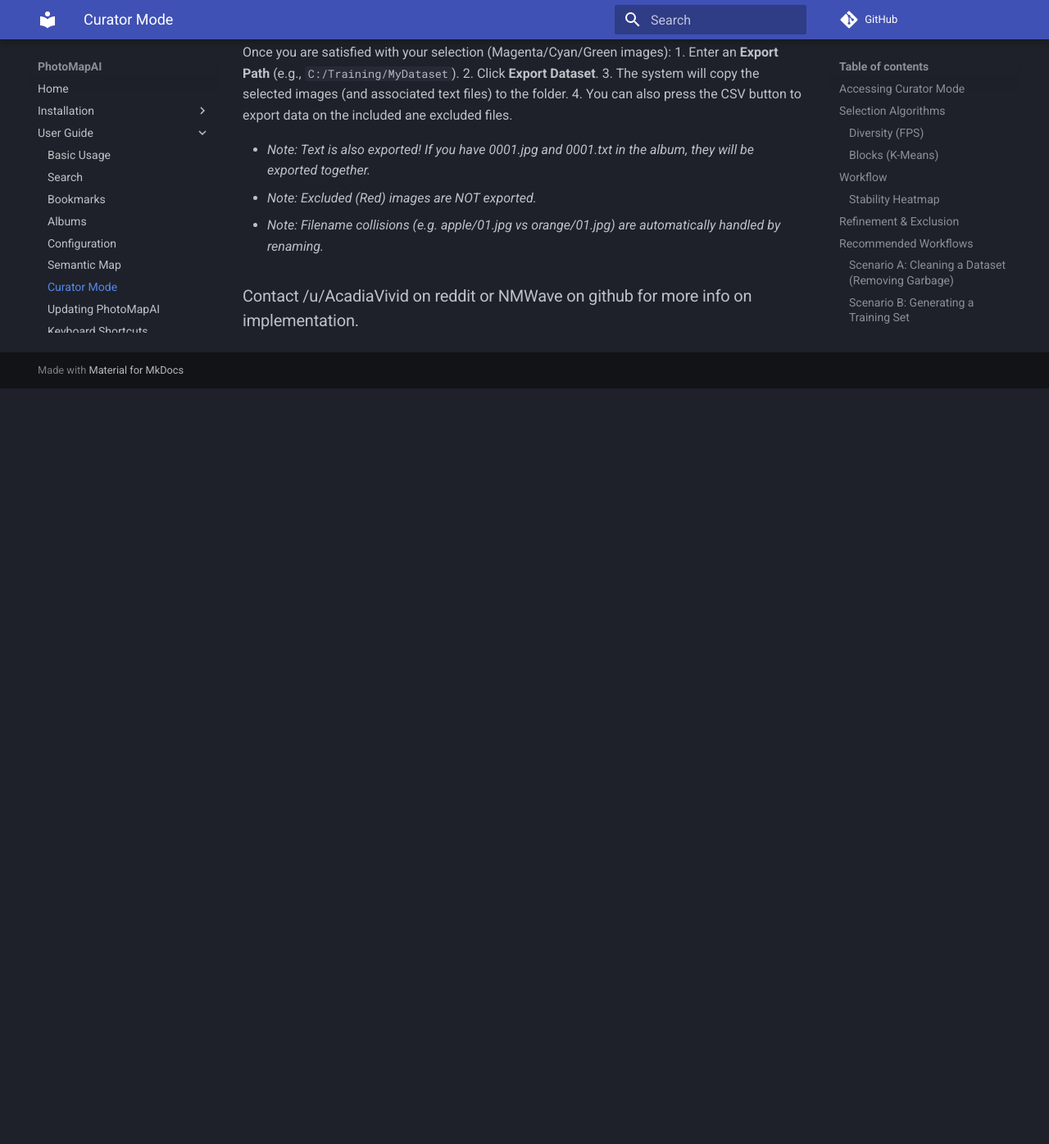
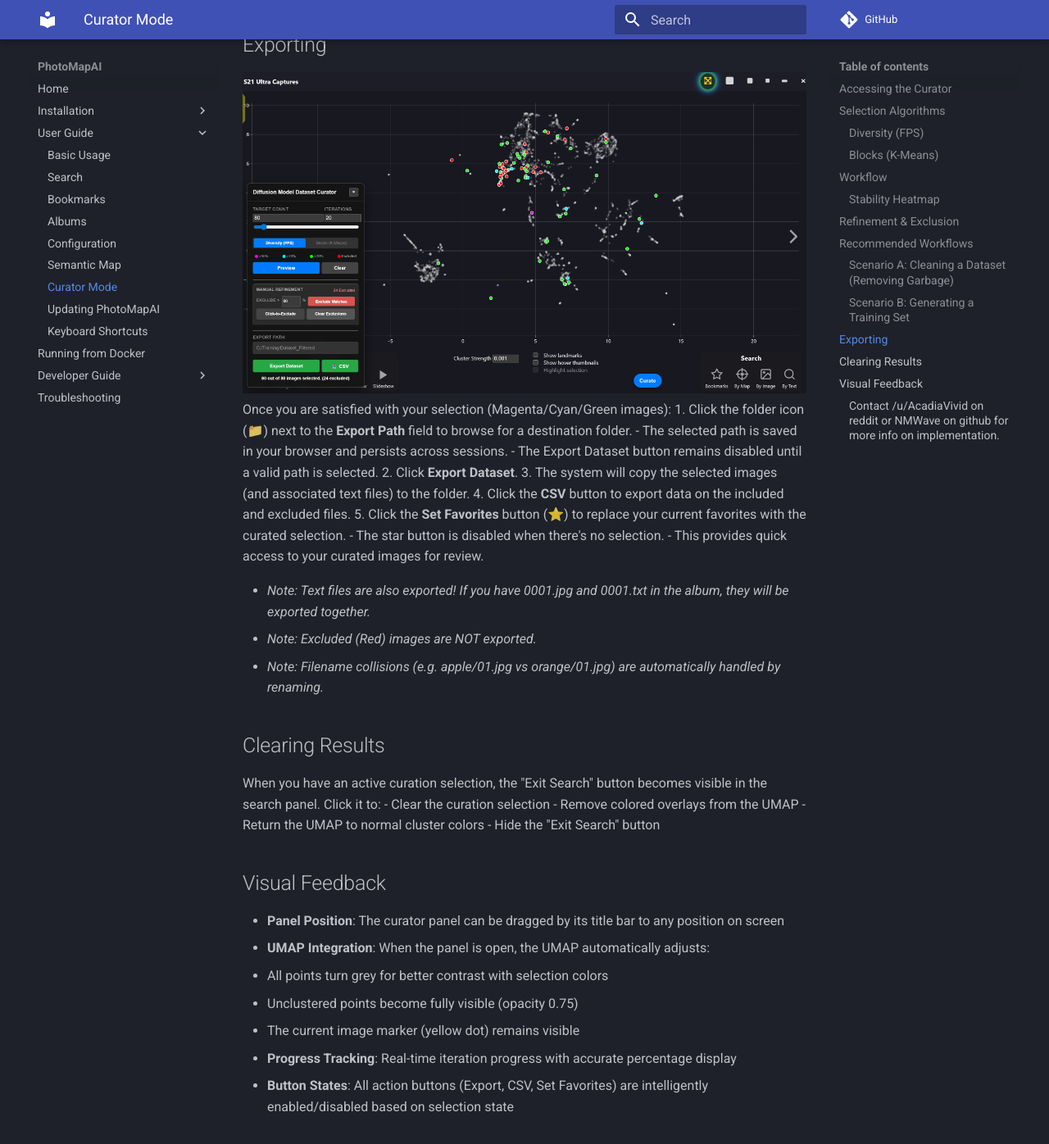
Before and after one commit to lstein/PhotoMapAI, an MkDocs documentation site: the page built from docs/user-guide/curator-mode.md, in a window 1280 px wide and 1400 px high, scrolled down 5243 px. Shown: the top 1396 px of the window at 82% size. Built offline with MkDocs 1.6.1 and Material for MkDocs 9.7.7, drawn with Linux system fonts in a browser that asks for light colours; comment, search, counter and statistics services are not loaded; before the commit the page ends 5717 px from its top, so only the background shows below that; some of the changed text lies outside the part shown.

Commit message:
Show clear search button for curation results and update documentation
Co-authored-by: lstein <111189+lstein@users.noreply.github.com>

```diff
--- a/docs/user-guide/curator-mode.md
+++ b/docs/user-guide/curator-mode.md
@@ -1,17 +1,20 @@
-# Curator Mode
+# Image Generation Model Dataset Curator
 
-Curator Mode is a powerful feature in PhotoMapAI designed to help you select a diverse or representative subset of images from a large album. This is particularly useful for creating training datasets for LoRA (Low-Rank Adaptation) models or simply thinning out a large collection using CLIP embeddings as the driver.
+The Dataset Curator is a powerful feature in PhotoMapAI designed to help you select a diverse or representative subset of images from a large album. This is particularly useful for creating training datasets for LoRA (Low-Rank Adaptation) models or simply thinning out a large collection using CLIP embeddings as the driver.
 
 ![Curator Mode Panel](../img/curator-panel.png)
 
-## Accessing Curator Mode
+## Accessing the Curator
 
 1.  Open an album in the grid view.
-2.  Click the **Curate** button floating in the bottom-right corner of the screen.
+2.  Click the **Favorites** menu button (⭐) in the top-right corner.
+3.  Select **Curate** (pencil icon 📝) from the dropdown menu.
+
+The curator panel will appear and can be repositioned by dragging its title bar.
 
 ## Selection Algorithms
 
-Curator Mode offers two distinct algorithms for selecting images:
+The curator offers two distinct algorithms for selecting images, selectable via radio buttons:
 
 ### Diversity (FPS)
 **Farthest Point Sampling** selects images that are as different from each other as possible.
@@ -31,13 +34,21 @@ Curator Mode offers two distinct algorithms for selecting images:
 
 
 ## Workflow
-1.  **Setup your UI**: Recommend setting Cluster Strength to 0.001, and turning off "Show landmarks", "Show hover thumbnails" and "Highlight selection" for a clean initial view.
+1.  **Setup your UI**:
+    - When the curator panel opens, the UMAP visualization automatically switches to grey mode - all points turn grey to make the colored selection overlays more visible.
+    - Unclustered points (normally very faint) increase in opacity to match clustered points, providing a uniform background.
+    - Recommend turning off "Show landmarks" and "Show hover thumbnails" in the UMAP controls for a cleaner view.
+    - The UMAP checkboxes are arranged in two columns for easy access.
+
 ![Curator Mode Setup](../img/curator-setup.png)
+
 2.  **Set Target Count**: Choose how many images you want in your final set (e.g., 50, 150).
 3.  **Set Iterations**:
     -   Algorithms like FPS can be sensitive to the starting point. Running multiple iterations (Monte Carlo simulation) helps identify the "consensus" selections—images that are statistically important regardless of the random start.
     -   **Recommendation:** Set to 20 iterations for analysis.
-4.  **Run Preview**: Click **Preview** to run the simulation.
+4.  **Run Selection**: Click **Select Diverse Images** to run the simulation.
+    -   A yellow-and-white progress bar appears below the title, showing real-time progress (e.g., "Iteration 5/20").
+    -   The progress bar accurately reflects each iteration as it completes.
 
 ![Curator Mode Preview](../img/curator-preview.png)
 
@@ -47,7 +58,7 @@ The results are displayed as a Stability Heatmap:
 -   🔵 **Cyan**: Stable (Selected in >70% of runs).
 -   🟢 **Green**: Variable (Selected in <70% of runs). Edge cases that usually fill gaps.
 
-Unselected images will be dimmed.
+Unselected images will be dimmed. When you have an active curation selection, the "Exit Search" button appears, allowing you to clear the selection and return to normal view.
 
 ## Refinement & Exclusion
 You can manually refine the selection by "Excluding" images. Excluding an image removes it from calculations and exports.
@@ -55,7 +66,7 @@ You can manually refine the selection by "Excluding" images. Excluding an image
 This allows for a "Drill Down" workflow:
 1.  Run the analysis.
 2.  If the top results (Magenta) are garbage (e.g., blurry images), Exclude them.
-3.  Run Preview again. The algorithm is forced to ignore the excluded images and find the next best candidates.
+3.  Run Select Diverse Images again. The algorithm is forced to ignore the excluded images and find the next best candidates.
 
 -   **Click-to-Exclude**: Toggle this mode and click images in the grid (or UMAP) to exclude/include them. Excluded images appear with a **Red Border**.
 -   **Exclude Matches**: Bulk-exclude all images that meet a certain frequency threshold (e.g., >90%).
@@ -67,30 +78,51 @@ This allows for a "Drill Down" workflow:
 
 ### Scenario A: Cleaning a Dataset (Removing Garbage)
 1.  Set **Target Count** to 20. Set **Iterations** to 20.
-2.  Run **Preview** (FPS).
+2.  Click **Select Diverse Images** (FPS).
 3.  Look at the **Magenta** (>90%) results. Since FPS hunts for outliers, these will be your "weirdest" images.
 4.  If they are broken/blurry, click **Exclude Matches** (or exclude manually).
-5.  Repeat until the preview shows only high-quality images.
+5.  Repeat until the selection shows only high-quality images.
     *   *Note: Do not export yet. You are just identifying what to ignore.*
 
 ### Scenario B: Generating a Training Set
 1.  Clear any previous selections (keep exclusions if you identified garbage in Scenario A).
 2.  Set **Target Count** to your desired training size (e.g., 150).
 3.  Set **Iterations** to 20.
-4.  Run **Preview**.
-5.  Review the selection. If you see images you don't want in your LoRA, **Exclude** them and run Preview again to replace them with fresh alternatives.
+4.  Click **Select Diverse Images**.
+5.  Review the selection. If you see images you don't want in your LoRA, **Exclude** them and run Select Diverse Images again to replace them with fresh alternatives.
 6.  **Export Dataset**.
 
 ## Exporting
 ![Ready To Export Example](../img/curator-readytoexport.png)
 Once you are satisfied with your selection (Magenta/Cyan/Green images):
-1.  Enter an **Export Path** (e.g., `C:/Training/MyDataset`).
+1.  Click the folder icon (📁) next to the **Export Path** field to browse for a destination folder.
+    - The selected path is saved in your browser and persists across sessions.
+    - The Export Dataset button remains disabled until a valid path is selected.
 2.  Click **Export Dataset**.
 3.  The system will copy the selected images (and associated text files) to the folder.
-4.  You can also press the CSV button to export data on the included ane excluded files.
+4.  Click the **CSV** button to export data on the included and excluded files.
+5.  Click the **Set Favorites** button (⭐) to replace your current favorites with the curated selection.
+    - The star button is disabled when there's no selection.
+    - This provides quick access to your curated images for review.
 
-*   *Note: Text is also exported! If you have 0001.jpg and 0001.txt in the album, they will be exported together.*
+*   *Note: Text files are also exported! If you have 0001.jpg and 0001.txt in the album, they will be exported together.*
 *   *Note: Excluded (Red) images are NOT exported.*
 *   *Note: Filename collisions (e.g. apple/01.jpg vs orange/01.jpg) are automatically handled by renaming.*
 
+## Clearing Results
+When you have an active curation selection, the "Exit Search" button becomes visible in the search panel. Click it to:
+- Clear the curation selection
+- Remove colored overlays from the UMAP
+- Return the UMAP to normal cluster colors
+- Hide the "Exit Search" button
+
+## Visual Feedback
+- **Panel Position**: The curator panel can be dragged by its title bar to any position on screen
+- **UMAP Integration**: When the panel is open, the UMAP automatically adjusts:
+  - All points turn grey for better contrast with selection colors
+  - Unclustered points become fully visible (opacity 0.75)
+  - The current image marker (yellow dot) remains visible
+- **Progress Tracking**: Real-time iteration progress with accurate percentage display
+- **Button States**: All action buttons (Export, CSV, Set Favorites) are intelligently enabled/disabled based on selection state
+
 ### Contact /u/AcadiaVivid on reddit or NMWave on github for more info on implementation.
--- a/photomap/frontend/static/javascript/curation.js
+++ b/photomap/frontend/static/javascript/curation.js
@@ -3,6 +3,7 @@ import { highlightCurationSelection, setUmapClickCallback, updateCurrentImageMar
 import { hideSpinner, showSpinner } from './utils.js';
 import { createSimpleDirectoryPicker } from './filetree.js';
 import { bookmarkManager } from './bookmarks.js';
+import { updateSearchCheckmarks } from './search-ui.js';
 
 let currentSelectionIndices = new Set();
 let excludedIndices = new Set();
@@ -184,6 +185,7 @@ function setupEventListeners() {
         exportBtn.disabled = true;
         if (csvBtn) csvBtn.disabled = true;
         updateStarButtonState();
+        updateSearchCheckmarks(null); // Hide clear search button
         setStatus("Selection cleared.", "normal");
     };
 
@@ -394,6 +396,9 @@ function setupEventListeners() {
                         setStatus(msg, "success");
                         hideSpinner();
 
+                        // Show clear search button for curation results
+                        updateSearchCheckmarks('curation');
+
                     } else if (progressData.status === 'error') {
                         clearInterval(pollInterval);
                         throw new Error(progressData.error || 'Curation failed');
@@ -538,6 +543,7 @@ export function clearCurationData() {
     if (exportBtn) exportBtn.disabled = true;
     if (csvBtn) csvBtn.disabled = true;
     updateStarButtonState();
+    updateSearchCheckmarks(null); // Hide clear search button
     setStatus("", "normal");
 }
 
--- a/photomap/frontend/static/javascript/search-ui.js
+++ b/photomap/frontend/static/javascript/search-ui.js
@@ -392,13 +392,14 @@ async function insertUploadedImageFile(file) {
   });
 }
 
-function updateSearchCheckmarks(searchType = null) {
+export function updateSearchCheckmarks(searchType = null) {
   const searchTypeToIconMap = {
     cluster: document.getElementById("showUmapBtn"),
     image: document.getElementById("imageSearchIcon"),
     text: document.getElementById("textSearchIcon"),
     text_and_image: document.getElementById("textSearchIcon"),
     bookmarks: document.getElementById("bookmarkMenuBtn"),
+    curation: document.getElementById("bookmarkMenuBtn"), // Use bookmarks icon for curation too
   };
   const clearSearchBtn = document.getElementById("clearSearchBtn");
   const element_to_highlight = searchTypeToIconMap[searchType] || null;
```
